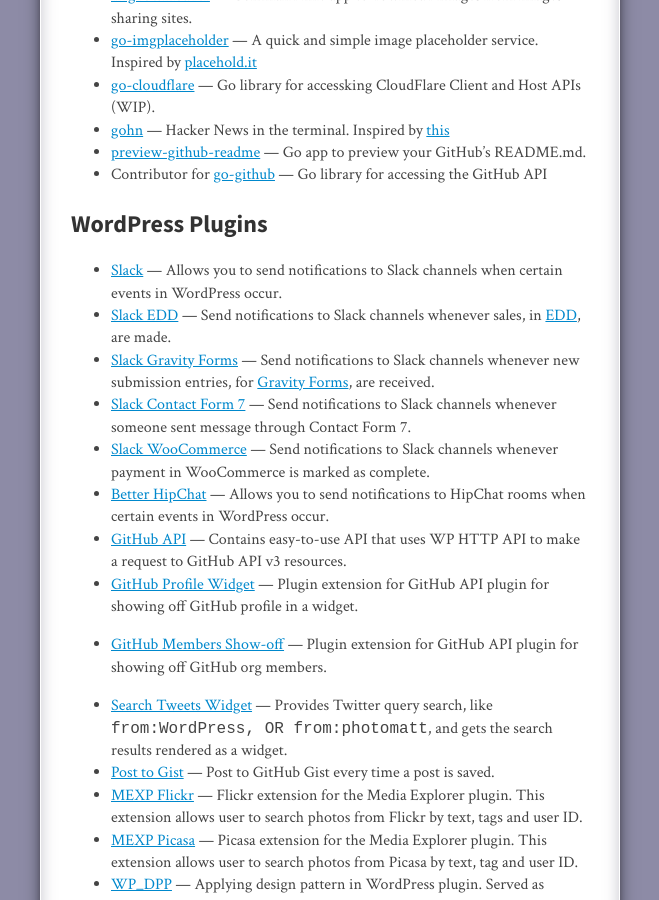
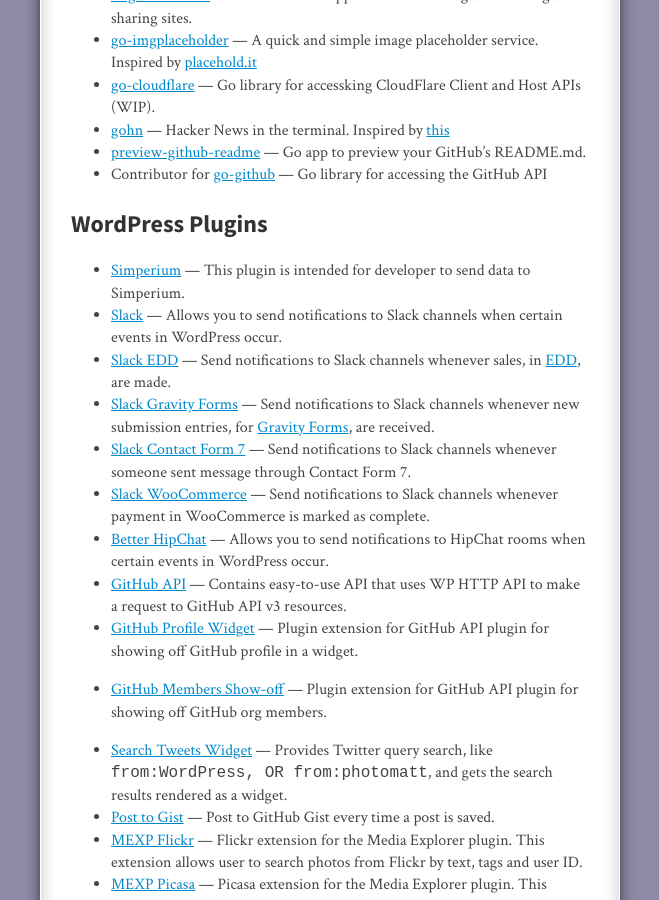
Before and after one commit to gedex/gedex.github.com, a Jekyll site: the page built from projects/index.md, in a window 1280 px wide and 900 px high, scrolled down 785 px. Shown: the whole window, without its empty margins (310-969 px from the left). Built offline with Jekyll 4.4.1, drawn with Linux system fonts in a browser that asks for light colours; nearby versions of some CDN libraries; some web fonts are replaced; comment, search, counter and statistics services are not loaded.

Commit message:
Added Simperium plugin.

```diff
--- a/projects/index.md
+++ b/projects/index.md
@@ -31,6 +31,7 @@ layout: page
 
 ## WordPress Plugins
 
+* [Simperium](https://github.com/gedex/wp-simperium) &mdash; This plugin is intended for developer to send data to Simperium.
 * [Slack](http://wordpress.org/plugins/slack) &mdash; Allows you to send notifications to Slack channels when certain events in WordPress occur.
 * [Slack EDD](https://github.com/gedex/wp-slack-edd) &mdash; Send notifications to Slack channels whenever sales, in [EDD](https://easydigitaldownloads.com/), are made.
 * [Slack Gravity Forms](https://github.com/gedex/wp-slack-gravityforms) &mdash; Send notifications to Slack channels whenever new submission entries, for [Gravity Forms](http://www.gravityforms.com/), are received.
```
